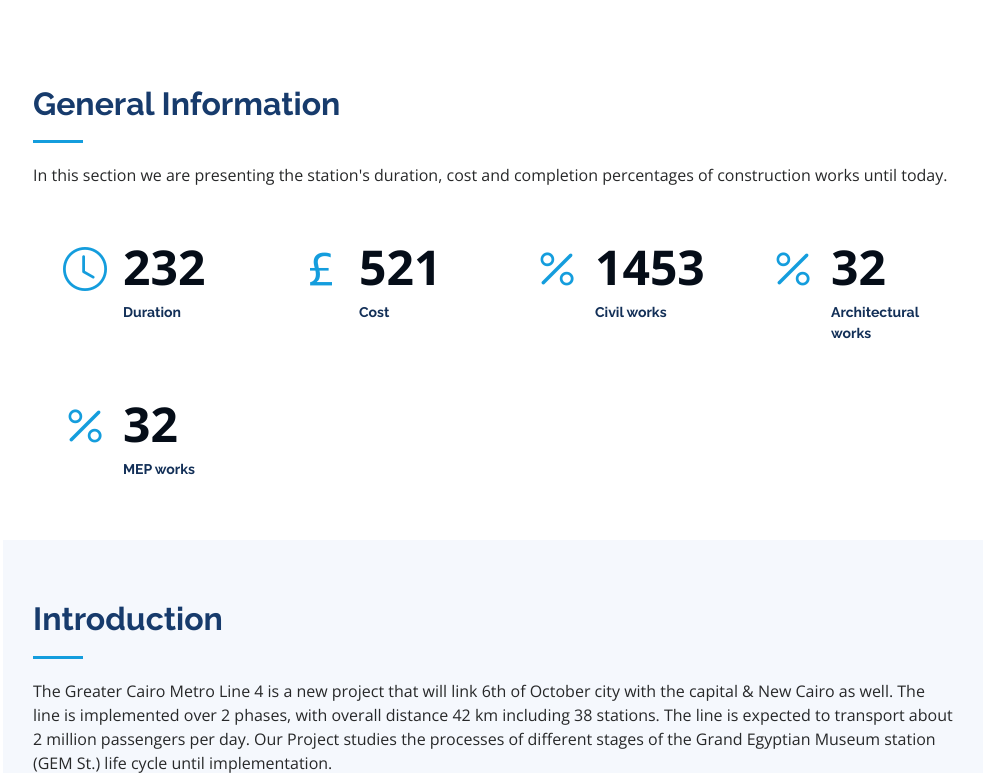
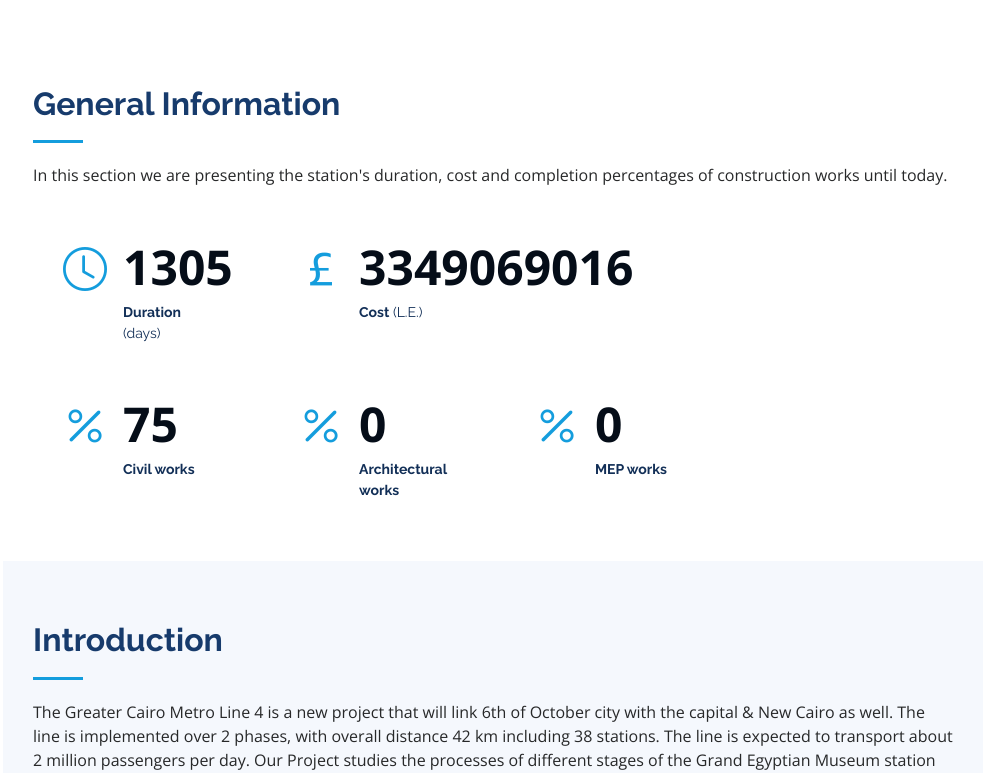
Before and after one commit to sami-m-g/gems, a Flask app: page / in a window 1280 px wide. Shown: the part 1464-2237 px from the top of the page, without its empty margins (297-1280 px from the left). Run offline with Flask 2, Linux system fonts and the light colour scheme; some libraries are stand-ins or nearby versions.

Commit message:
Added general information values

```diff
--- a/templates/index.html
+++ b/templates/index.html
@@ -134,25 +134,29 @@
           <div class="col-lg-3 col-md-6 d-md-flex align-items-md-stretch" data-aos="fade-up">
             <div class="count-box">
               <i class="bi bi-clock"></i>
-              <span data-purecounter-start="0" data-purecounter-end="232" data-purecounter-duration="1"
+              <span data-purecounter-start="0" data-purecounter-end="1305" data-purecounter-duration="1"
                 class="purecounter"></span>
-              <p><strong>Duration</strong></p>
+              <p><strong>Duration</strong> (days)</p>
             </div>
           </div>
 
           <div class="col-lg-3 col-md-6 d-md-flex align-items-md-stretch" data-aos="fade-up" data-aos-delay="100">
             <div class="count-box">
               <i class="bi bi-currency-pound"></i>
-              <span data-purecounter-start="0" data-purecounter-end="521" data-purecounter-duration="1"
+              <span data-purecounter-start="0" data-purecounter-end="3349069016" data-purecounter-duration="1"
                 class="purecounter"></span>
-              <p><strong>Cost</strong></p>
+              <p><strong>Cost</strong> (L.E.)</p>
             </div>
           </div>
+
+        </div>
+
+        <div class="row no-gutters">
 
           <div class="col-lg-3 col-md-6 d-md-flex align-items-md-stretch" data-aos="fade-up" data-aos-delay="200">
             <div class="count-box">
               <i class="bi bi-percent"></i>
-              <span data-purecounter-start="0" data-purecounter-end="1453" data-purecounter-duration="1"
+              <span data-purecounter-start="0" data-purecounter-end="75" data-purecounter-duration="1"
                 class="purecounter"></span>
               <p><strong>Civil works</strong></p>
             </div>
@@ -161,7 +165,7 @@
           <div class="col-lg-3 col-md-6 d-md-flex align-items-md-stretch" data-aos="fade-up" data-aos-delay="300">
             <div class="count-box">
               <i class="bi bi-percent"></i>
-              <span data-purecounter-start="0" data-purecounter-end="32" data-purecounter-duration="1"
+              <span data-purecounter-start="0" data-purecounter-end="0" data-purecounter-duration="1"
                 class="purecounter"></span>
               <p><strong>Architectural works</strong></p>
             </div>
@@ -170,7 +174,7 @@
           <div class="col-lg-3 col-md-6 d-md-flex align-items-md-stretch" data-aos="fade-up" data-aos-delay="400">
             <div class="count-box">
               <i class="bi bi-percent"></i>
-              <span data-purecounter-start="0" data-purecounter-end="32" data-purecounter-duration="1"
+              <span data-purecounter-start="0" data-purecounter-end="0" data-purecounter-duration="1"
                 class="purecounter"></span>
               <p><strong>MEP works</strong></p>
             </div>
```
